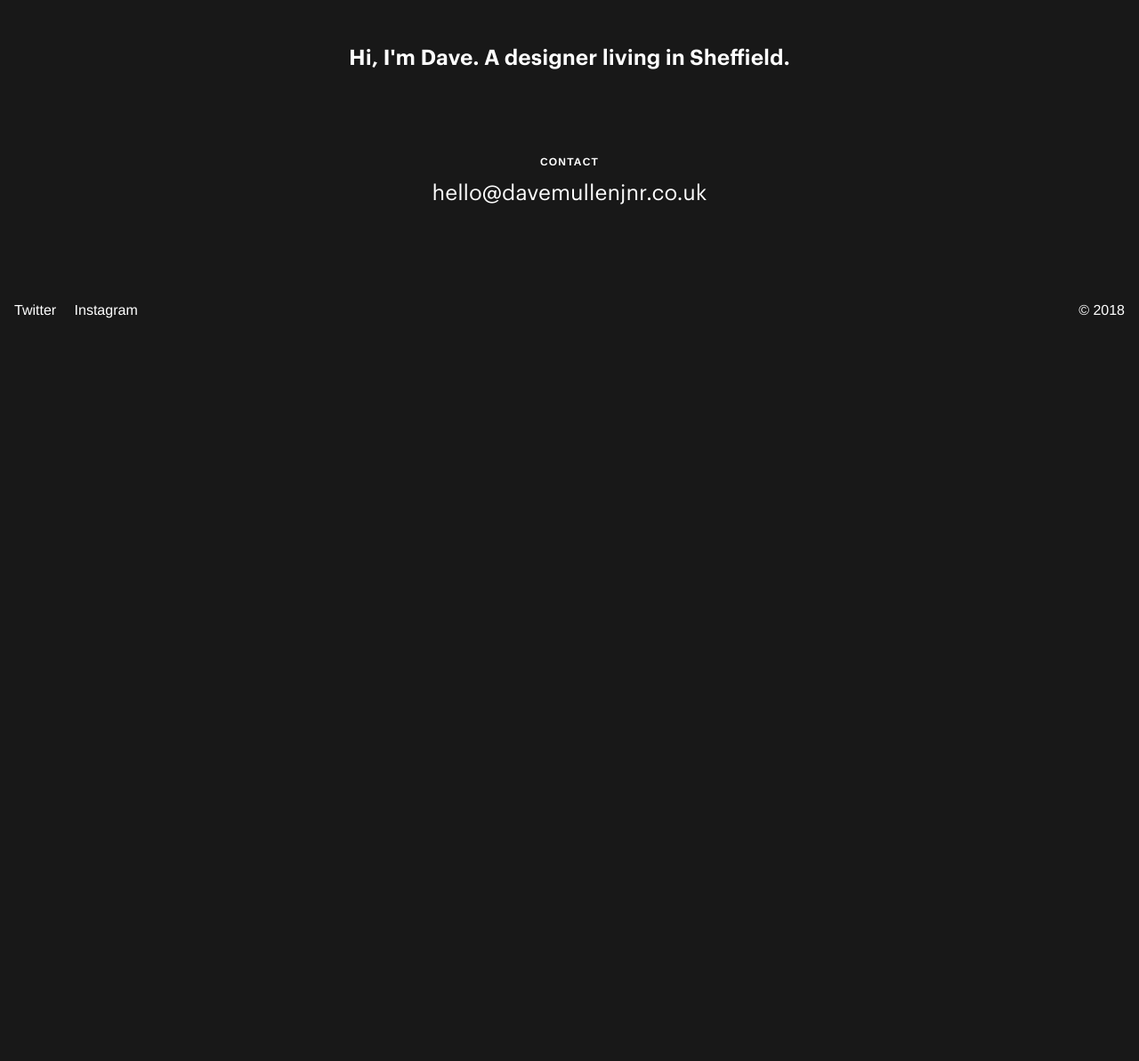
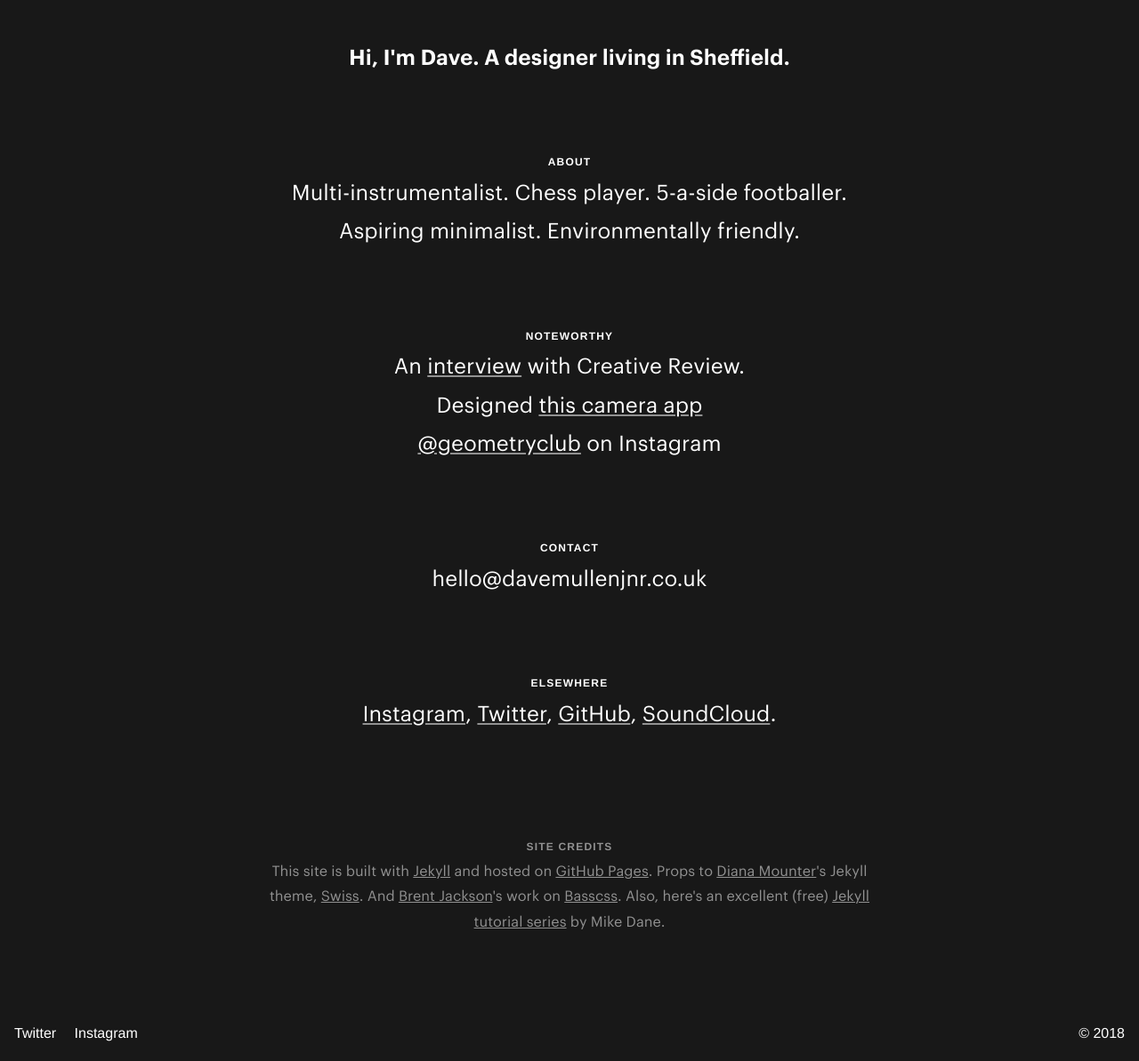
Before and after one commit to davemullenjnr/davemullenjnr, a Jekyll site: the page built from profile.md, in a window 1280 px wide and 1400 px high, scrolled down 132 px. Shown: the part 207-1400 px from the top of the window at 89% size. Built offline with Jekyll 4.4.1, drawn with Linux system fonts in a browser that asks for light colours; some web fonts are replaced; before the commit the page ends 900 px from its top, so only the background shows below that.

Commit message:
Update profile.html

```diff
--- a/_layouts/profile.html
+++ b/_layouts/profile.html
@@ -3,16 +3,30 @@ layout: default
 ---
 <div class="flex flex-column items-center mx-auto px-3 container-thin text-center">
 
-  <section class="mx-auto mt-4 mb-4">
+  <section class="mx-auto mt-4 mb-3 mb-md-4">
     <div class="profile-image">
       <img class="" src="/assets/img/dave-mullen-jnr.jpg" />
     </div>
   </section>
 
   <section class="mb-4">
-    <p class="text-center f6 f4-md mt-0 mb-0">
+    <p class="text-center f4 mt-0 mb-0">
       <span class="bold">Hi, I'm Dave. A designer living in Sheffield.</span>
     </p>
+  </section>
+
+  <section class="mt-2 mb-4">
+    <span class="f7 bold uppercase ls-wide">About</span>
+    <p class="f6 f4-md mt-0 mb-0">
+      Multi-instrumentalist. Chess player. 5-a-side footballer. Aspiring minimalist. Environmentally friendly.
+    </p>
+  </section>
+
+  <section class="mt-2 mb-4">
+    <span class="f7 bold uppercase ls-wide">Noteworthy</span>
+    <p class="f6 f4-md mt-0 mb-0">An <a class="link-profile" href="https://www.creativereview.co.uk/instagram-project-geometry-club-collates-perfectly-aligned-architectural-photos/">interview</a> with Creative Review.</p>
+    <p class="f6 f4-md mt-0 mb-0">Designed <a class="link-profile" href="https://geometryclub.org/app">this camera app</a></p>
+    <p class="f6 f4-md mt-0 mb-0"><a class="link-profile" href="https://instagram.com/geometryclub">@geometryclub</a> on Instagram</p>
   </section>
 
   <section class="mt-2 mb-4">
@@ -22,5 +36,19 @@ layout: default
     </p>
   </section>
 
+  <section class="mt-2 mb-4">
+    <span class="f7 bold uppercase ls-wide">Elsewhere</span>
+    <p class="f6 f4-md mt-0 mb-3"><a class="link-profile" href="https://instagram.com/davemullenjnr">Instagram</a>, <a class="link-profile" href="https://twitter.com/davemullenjnr">Twitter</a>, <a class="link-profile" href="https://github.com/davemullenjnr">GitHub</a>, <a class="link-profile" href="https://soundcloud.com/davemullenjnr">SoundCloud</a>.</p>
+  </section>
+
+  <section class="mt-2 mb-4">
+    <span class="f7 bold uppercase ls-wide grey-dark">Site Credits</span>
+    <p class="f7 f6-md mt-0 mb-0 grey-dark">
+      This site is built with <a class="link-profile" href="https://jekyllrb.com/">Jekyll</a> and hosted on <a class="link-profile"
+        href="https://pages.github.com/">GitHub Pages</a>. Props to <a class="link-profile" href="https://broccolini.net/">Diana
+        Mounter</a>'s Jekyll theme, <a class="link-profile" href="https://github.com/broccolini/swiss">Swiss</a>. And <a class="link-profile" href="https://jxnblk.com/">Brent Jackson</a>'s work on <a class="link-profile" href="http://basscss.com/">Basscss</a>. Also, here's an excellent (free) <a class="link-profile" href="https://www.mikedane.com/static-site-generators/jekyll/">Jekyll
+        tutorial series</a> by Mike Dane.
+    </p>
+  </section>
 
 </div>
```
